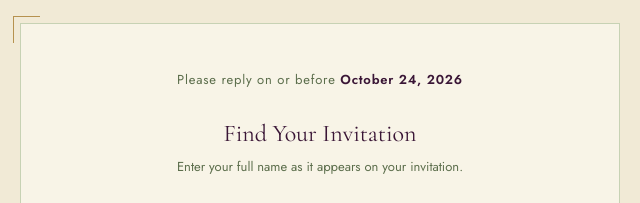
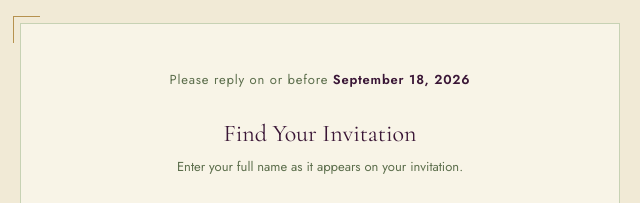
Before and after one commit to klegson/nikkoroselle-wedding, a website: page index.html in a window 1280 px wide. Shown: the part 6556-6759 px from the top of the page, 320-960 px from the left. Drawn offline with nearby package versions, Linux system fonts and the light colour scheme.

Commit message:
oct to sept

```diff
--- a/index.html
+++ b/index.html
@@ -983,7 +983,7 @@
   <div class="section-sub">We can't wait to celebrate with you</div>
 
   <div class="rsvp-form">
-    <div class="deadline">Please reply on or before <b>October 24, 2026</b></div>
+    <div class="deadline">Please reply on or before <b>September 18, 2026</b></div>
 
     <!-- STEP 1 — search the guest list -->
     <div class="rsvp-step active" id="rsvp-step-1">
```
